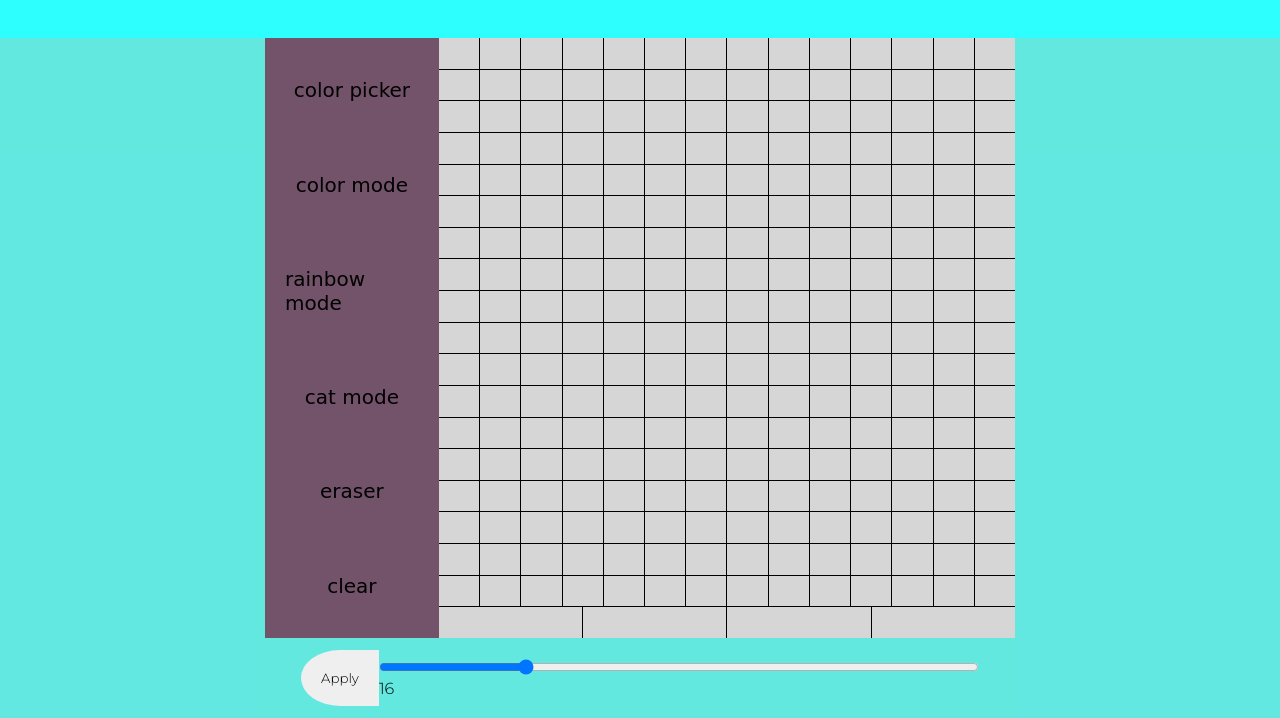
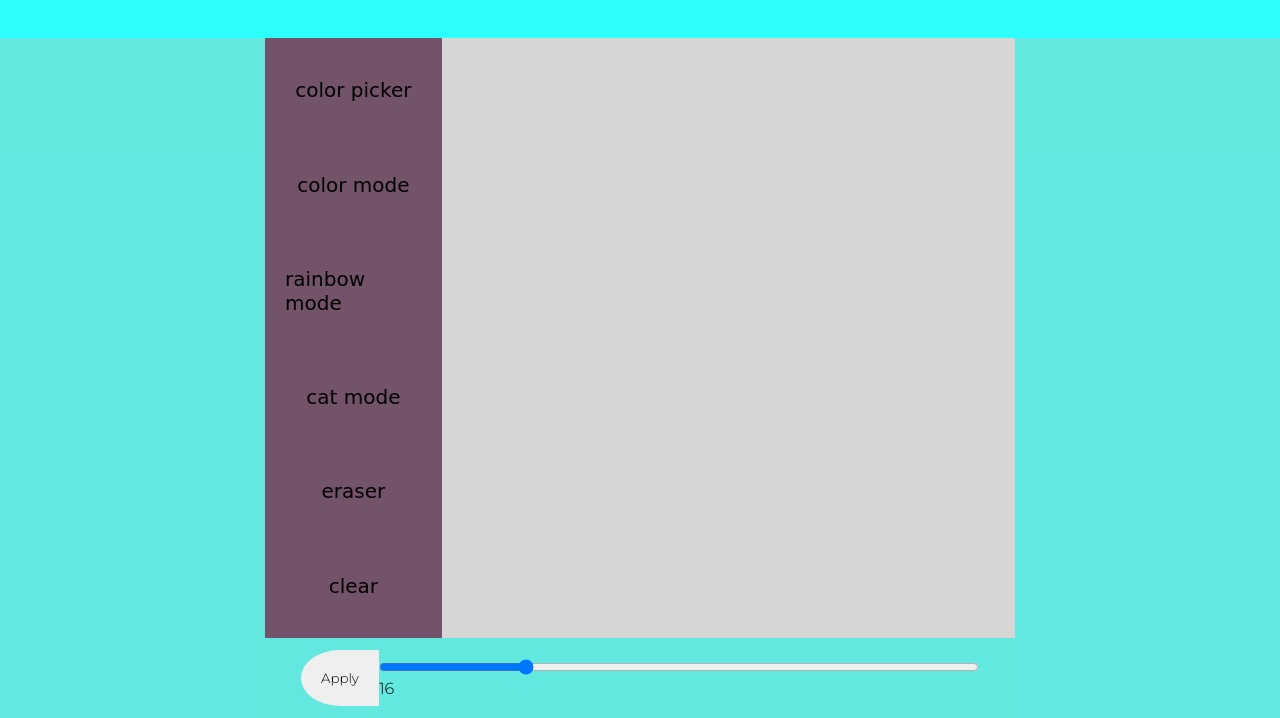
Before and after one commit to jrazec/etch-a-sketch, a plain HTML site: page index.html in a window 1280 px wide. Shown: the part 100-818 px from the top of the page. Drawn offline with Linux system fonts and the light colour scheme; a web font is replaced by a local one.

Commit message:
Remove gaps in css, remove creation of width in js

```diff
--- a/script.js
+++ b/script.js
@@ -2,13 +2,12 @@
 let size;
 const sketchArea = document.querySelector('.sketch-area');
 let base;
-let width;
+
 //Creation of divs logic AS DEFAULT OF 16
 function changeSize() {
     size = parseInt(rangeSlider.value);//since it returns string and once u multiply int with string, its not the SAME value!! {try to remove parseInt to see :>}
-    base = 600/size;//formula to get a equal sizes for each cells
-    width = 600+size;//formula to allocate the gaps
-    sketchArea.setAttribute('style', `width:${width}px`);
+    let heh = 600;
+    base = (heh/size);//formula to get a equal sizes for each cells
 
     for(let i = 0; i < size; i++){
         for(let j = 0; j < size; j++){
@@ -35,5 +34,6 @@ applyBtn.addEventListener('click', () => {
     for(let i = 0; i < (size*size);i++){
         sketchArea.removeChild(sketchArea.lastElementChild);//to access the nodelist, childnodes is needed to be used
     }
+
     changeSize();
 });
--- a/style.css
+++ b/style.css
@@ -58,10 +58,11 @@ body {
 
 .sketch-area {
     height: 600px;
+    width: 600px;
     background-color: rgb(0, 0, 0);
     display: flex;
     flex-wrap: wrap;
-    gap: 1px;
+
 }
 .cell {
     background-color: rgb(214, 214, 214);
@@ -83,9 +84,7 @@ body {
 }
 
 /*to design the slider*/
-.range-slider {
-
-}
 .slider {
     width: 600px;
+    color: bisque;
 }
```
